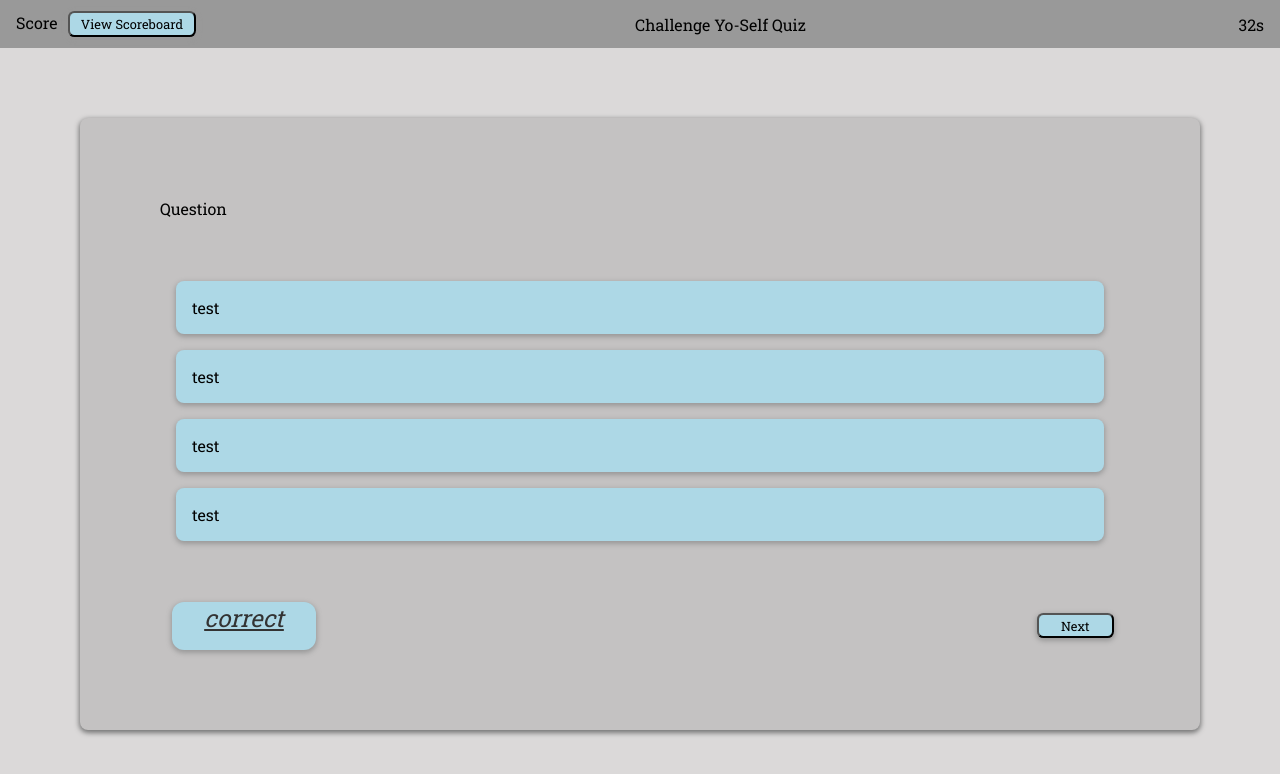
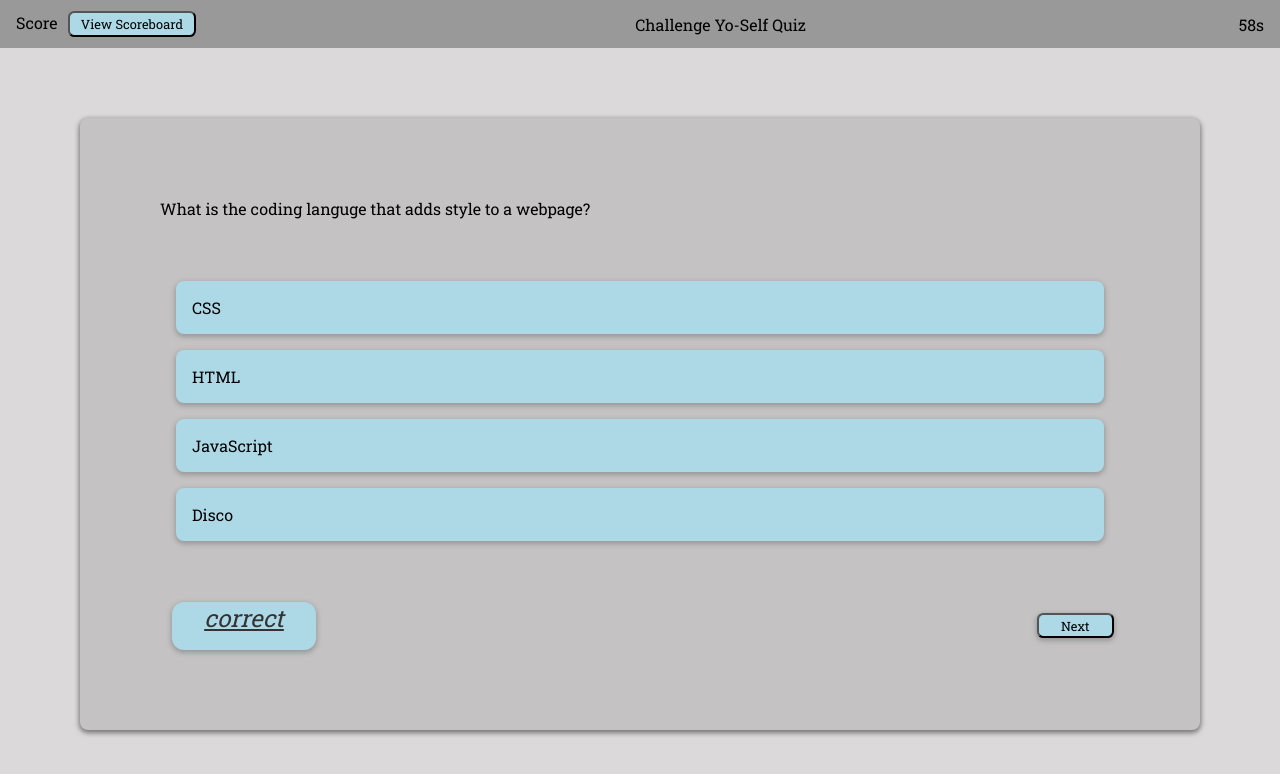
Before and after one commit to BreakfastSandwich/Challenge_Yo-self, a plain HTML site: page index.html in a window 1280 px wide. Both pictures are taken after a click on the input "Start". Drawn offline with Linux system fonts and the light colour scheme.

Commit message:
added object creation

```diff
--- a/assets.css/script.js
+++ b/assets.css/script.js
@@ -54,27 +54,155 @@
 var nextBtnEl = document.getElementById('next-btn')
 var startBtnEl = document.getElementById('start-btn')
 var answersUlEl = document.getElementsByClassName('answer-section')
+var questionNumber = 0
+var a1El = document.getElementById('a1')
+var a2El = document.getElementById('a2')
+var a3El = document.getElementById('a3')
+var a4El = document.getElementById('a4')
+var answersEl = document.querySelectorAll('.answer')
+// var eventEl = event.target
+// console.log(answersEl)
 
+
+
+var question1 = {
+    question: "What is the coding languge that adds style to a webpage?",
+    answer: [
+        {
+            potentalAnswer: "CSS",
+            correct: true,
+        },
+        {
+            potentalAnswer: "HTML",
+            correct: false,
+        },
+        {
+            potentalAnswer: "JavaScript",
+            correct: false,
+        },
+        {
+            potentalAnswer: "Disco",
+            correct: false,
+        }
+    ]
+}
+
+var question2 = {
+    question: "what is the best flavor of Ice Cream?",
+    answer: [
+        {
+            potentalAnswer: "Cookies and Cream",
+            correct: true,
+        },
+        {
+            potentalAnswer: "Rocky Roads",
+            correct: false,
+        },
+        {
+            potentalAnswer: "MooseTracks",
+            correct: false,
+        },
+        {
+            potentalAnswer: "Vanilla",
+            correct: false,
+        }
+    ]
+}
+
+var question3 = {
+    question: "What animal makes the best pet?",
+    answer: [
+        {
+            potentalAnswer: "Dog",
+            correct: true,
+        },
+        {
+            potentalAnswer: "Cat",
+            correct: false,
+        },
+        {
+            potentalAnswer: "Black Bear",
+            correct: false,
+        },
+        {
+            potentalAnswer: "Moose",
+            correct: false,
+        }
+    ]
+}
+
+var question4 = {
+    question: "What is the best Gaming Console",
+    answer: [
+        {
+            potentalAnswer: "PC",
+            correct: true,
+        },
+        {
+            potentalAnswer: "XBox",
+            correct: false,
+        },
+        {
+            potentalAnswer: "Playstation",
+            correct: false,
+        },
+        {
+            potentalAnswer: "Nintendo Switch",
+            correct: false,
+        }
+    ]
+}
+
+var question5 = {
+    question: "What is the best season?",
+    answer: [
+        {
+            potentalAnswer: "Winter",
+            correct: true,
+        },
+        {
+            potentalAnswer: "Summer",
+            correct: false,
+        },
+        {
+            potentalAnswer: "Fall",
+            correct: false,
+        },
+        {
+            potentalAnswer: "Spring",
+            correct: false,
+        }
+    ]
+}
+
+
+var questionList = [question1,question2,question3,question4, question5]
 
 
 var score = 0
 var secondsLeft = 60
 
-    function countDownTimer () {
+function countDownTimer() {
 
-        var timerInterval = setInterval(function() {
+    var timerInterval = setInterval(function () {
         secondsLeft--;
-            timerEl.textContent = secondsLeft +"s"
+        timerEl.textContent = secondsLeft + "s"
 
-            if( secondsLeft === 0 ){
+        if (secondsLeft <= 0) {
             timerEl.textContent = "Out of time!"
-            secondsLeft
+            secondsLeft = ('')
 
             endGame()
         }
-        }, 100)
+    }, 1000)
 };
 
+function submitQ(){
+    if (correct){
+    correctAnswer()
+} else if(!correct){
+    wrongAnswer
+}}
 
 function startQuiz() {
 
@@ -82,15 +210,73 @@ introEl.setAttribute('class', 'hide')
     quizSectionEl.setAttribute('class', 'show')
     scoreboardEl.setAttribute('class', 'hide')
     countDownTimer()
+
+
+
+    var question = questionList[questionNumber].question
+    var answers = questionList[questionNumber].answer
+    console.log(answers)
+    var eventEl = event.target
+
+    questionEl.textContent = question
+    a1El.textContent = answers[0].potentalAnswer
+    a2El.textContent = answers[1].potentalAnswer
+    a3El.textContent = answers[2].potentalAnswer
+    a4El.textContent = answers[3].potentalAnswer
+
+    function wrongAnswer() {
+        secondsLeft = secondsLeft - 10
+        verdictEl.textContent = "Inorrect!"
+    }
+
+    function correctAnswer() {
+        score = score + 10
+        verdictEl.textContent = "Correct!"
+    }
+    eventEl.addEventListener('click', function test(){
+        console.log("taco")
+
+    })
+
+
+
+    // var answers = questionList[questionNumber].potentalAnswer
+    // console.log(answers)
+
+    // questionEl.textContent = question
+    // a1El.textContent = questionList[questionNumber].answer.potentalAnswer[0]
+    // a2El.textContent = questionList[questionNumber].potentalAnswer[1]
+    // a3El.textContent = questionList[questionNumber].potentalAnswer[2]
+    // a4El.textContent = questionList[questionNumber].potentalAnswer[3]
+
+
+    // for (var i = 0; i < questionList.length; i++)
+    //     if (
+
+    //     )
+
+
+
+
+
+
+
+
+
+
+
+
 };
 
-startBtnEl.addEventListener('click', startQuiz) ;
+startBtnEl.addEventListener('click', startQuiz);
 
 
 function wrongAnswer() {
     secondsLeft = secondsLeft - 10
+    verdictEl.textContent = "Inorrect!"
 }
 
 function correctAnswer() {
     score = score + 10
+    verdictEl.textContent = "Correct!"
 }
--- a/assets.css/style.css
+++ b/assets.css/style.css
@@ -72,6 +72,7 @@ body {
      box-shadow: 0 2px 5px 1px #999;
      padding: 0em;
      margin: .5em;
+     transition: ease-in-out 100ms
  }
 
  #viewScore:hover {
@@ -93,6 +94,7 @@ body {
      box-shadow: 0 2px 5px 1px #999;
      padding: 0em;
      margin: .5em;
+     transition: ease-in-out 100ms
  }
 
  #next-btn:hover {
@@ -189,7 +191,7 @@ body {
     box-shadow: 0 2px 5px 1px #999;
     padding: 1rem;
     margin: 1rem;
-
+    transition: ease-in-out 100ms
 }
 
 .answer:hover, .answer:focus {
```
Lines whose indentation alone changed are shown as unchanged.
